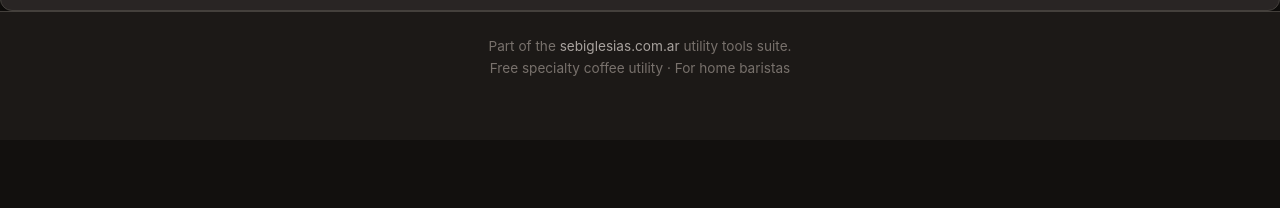
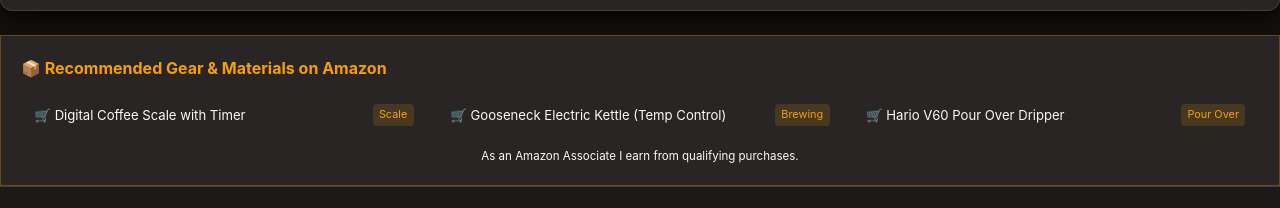
Before and after one commit to sebiglesias/coffee-ratio, a plain HTML site: page index.html in a window 1280 px wide. Shown: the part 1407-1615 px from the top of the page. Before the commit the page ends 1547 px from the top, so only its background shows below. Drawn offline with Linux system fonts and the light colour scheme.

Commit message:
feat(monetization): add Amazon Associates gear recommendations

```diff
--- a/index.html
+++ b/index.html
@@ -213,6 +213,29 @@
       </div>
     </section>
 
+  <div class="affiliate-box">
+    <h3>📦 Recommended Gear & Materials on Amazon</h3>
+    <div class="affiliate-links">
+
+        <a href="https://www.amazon.com/s?k=coffee+scale+with+timer&tag=sebiglesias-20" target="_blank" rel="sponsored nofollow noopener" class="affiliate-btn">
+          <span>🛒 Digital Coffee Scale with Timer</span>
+          <span class="affiliate-badge">Scale</span>
+        </a>
+        <a href="https://www.amazon.com/s?k=gooseneck+kettle+temperature+control&tag=sebiglesias-20" target="_blank" rel="sponsored nofollow noopener" class="affiliate-btn">
+          <span>🛒 Gooseneck Electric Kettle (Temp Control)</span>
+          <span class="affiliate-badge">Brewing</span>
+        </a>
+        <a href="https://www.amazon.com/s?k=hario+v60+dripper&tag=sebiglesias-20" target="_blank" rel="sponsored nofollow noopener" class="affiliate-btn">
+          <span>🛒 Hario V60 Pour Over Dripper</span>
+          <span class="affiliate-badge">Pour Over</span>
+        </a>
+    </div>
+    <div class="amazon-disclosure">
+      As an Amazon Associate I earn from qualifying purchases.
+    </div>
+  </div>
+
+
     <footer>
       <p>Part of the <a href="https://sebiglesias.com.ar">sebiglesias.com.ar</a> utility tools suite.</p>
       <p class="copy">Free specialty coffee utility · For home baristas</p>
--- a/styles.css
+++ b/styles.css
@@ -742,3 +742,58 @@ footer a:hover {
   }
   .card { border: 1px solid #ccc !important; box-shadow: none !important; background: #fff !important; }
 }
+
+/* Amazon Associates Gear Box */
+.affiliate-box {
+  background: var(--bg-card);
+  border: 1px solid rgba(245, 158, 11, 0.3);
+  border-radius: var(--radius-lg);
+  padding: 1.25rem;
+  margin-top: 1.5rem;
+}
+.affiliate-box h3 {
+  font-family: var(--font-heading);
+  font-size: 1rem;
+  color: #f59e0b;
+  display: flex;
+  align-items: center;
+  gap: 0.4rem;
+  margin-bottom: 0.75rem;
+}
+.affiliate-links {
+  display: grid;
+  grid-template-columns: repeat(auto-fit, minmax(210px, 1fr));
+  gap: 0.6rem;
+}
+.affiliate-btn {
+  display: flex;
+  align-items: center;
+  justify-content: space-between;
+  background: var(--bg-card-inner);
+  border: 1px solid var(--border-subtle);
+  border-radius: var(--radius-sm);
+  padding: 0.65rem 0.85rem;
+  color: var(--text-main);
+  text-decoration: none;
+  font-size: 0.82rem;
+  font-family: var(--font-mono);
+  transition: all 0.15s ease;
+}
+.affiliate-btn:hover {
+  border-color: #f59e0b;
+  background: rgba(245, 158, 11, 0.1);
+  color: #fff;
+}
+.affiliate-badge {
+  font-size: 0.68rem;
+  background: rgba(245, 158, 11, 0.15);
+  color: #f59e0b;
+  padding: 0.15rem 0.4rem;
+  border-radius: 4px;
+}
+.amazon-disclosure {
+  font-size: 0.72rem;
+  color: var(--text-dim);
+  margin-top: 0.65rem;
+  text-align: center;
+}
```
